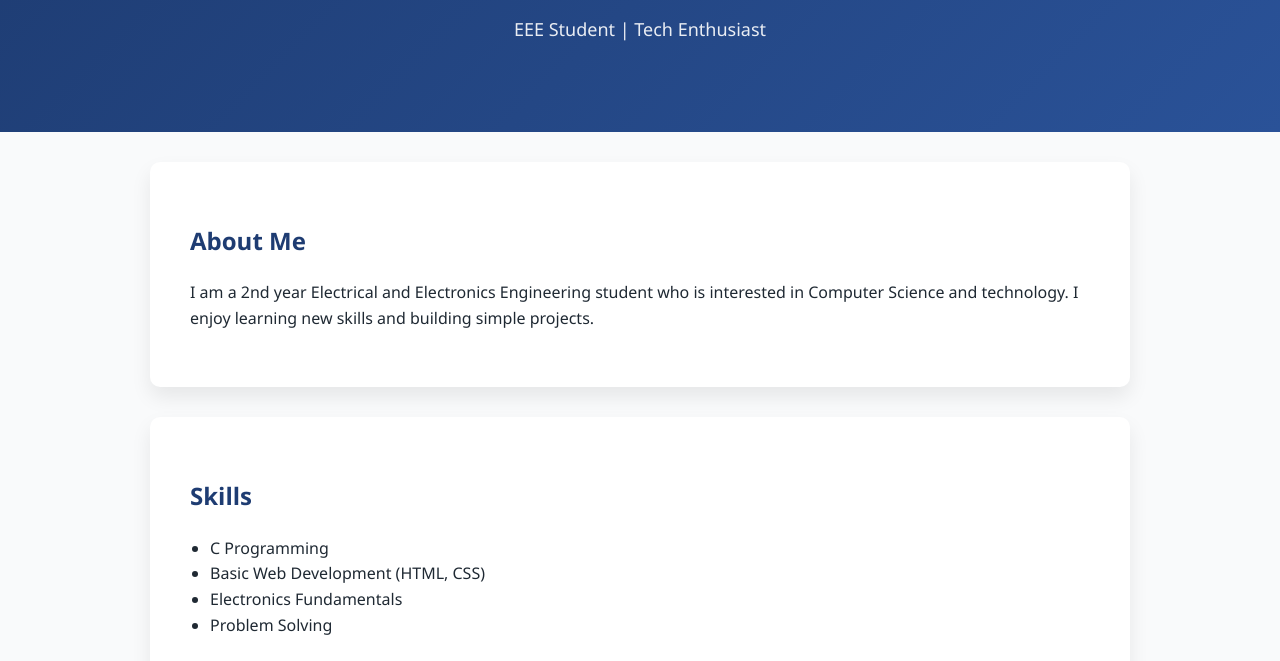
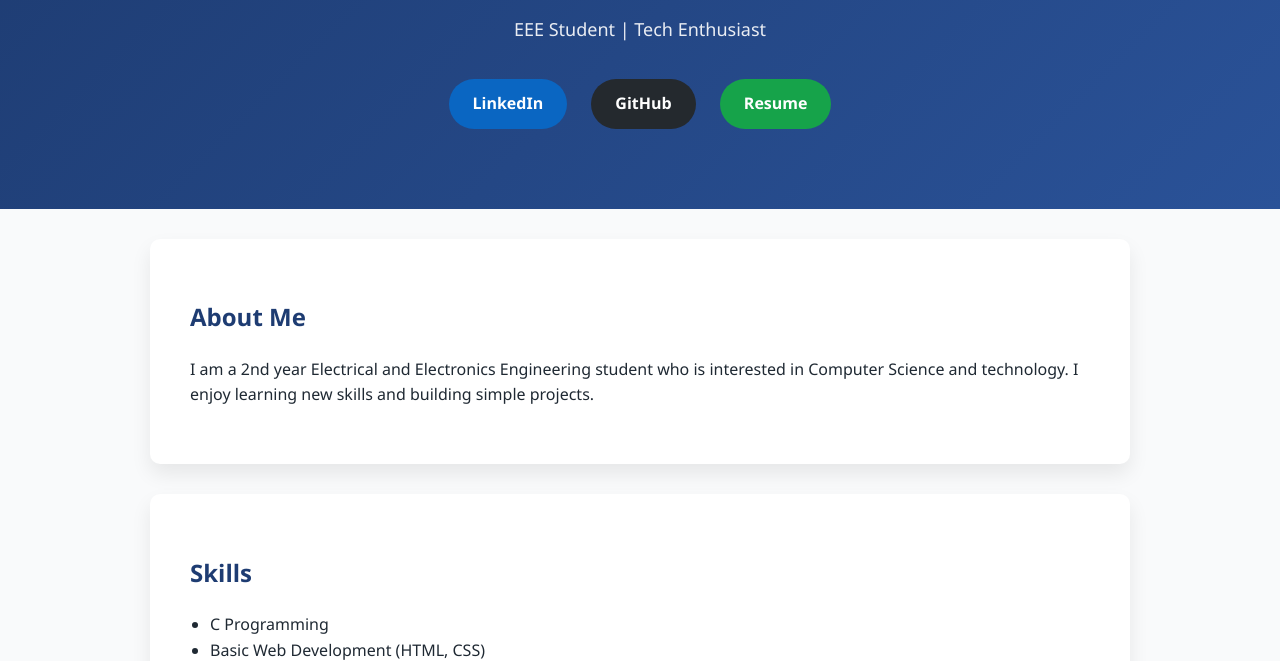
Before and after one commit to ixorame/my-first-website, a plain HTML site: page index.html in a window 1280 px wide. Shown: the part 140-801 px from the top of the page. Drawn offline with Linux system fonts and the light colour scheme.

Commit message:
Update index.html

```diff
--- a/index.html
+++ b/index.html
@@ -60,6 +60,39 @@
         padding: 20px;
         color: #555;
     }
+        .cta-buttons {
+    margin-top: 25px;
+}
+
+.cta-buttons a {
+    display: inline-block;
+    text-decoration: none;
+    margin: 10px;
+    padding: 12px 24px;
+    border-radius: 30px;
+    font-weight: bold;
+    transition: 0.3s;
+}
+
+.btn-linkedin {
+    background-color: #0a66c2;
+    color: white;
+}
+
+.btn-github {
+    background-color: #24292e;
+    color: white;
+}
+
+.btn-resume {
+    background-color: #16a34a;
+    color: white;
+}
+
+.cta-buttons a:hover {
+    transform: scale(1.05);
+    opacity: 0.9;
+}
     </style>
 
 </head>
@@ -68,9 +101,15 @@
 
     <!-- HEADER -->
     <header>
-        <h1>Sana</h1>
-        <p>EEE Student | Tech Enthusiast</p>
-    </header>
+    <h1>Sana</h1>
+    <p>EEE Student | Tech Enthusiast</p>
+
+    <div class="cta-buttons">
+        <a class="btn-linkedin" href="https://linkedin.com" target="_blank">LinkedIn</a>
+        <a class="btn-github" href="https://github.com" target="_blank">GitHub</a>
+        <a class="btn-resume" href="#" target="_blank">Resume</a>
+    </div>
+</header>
 
     <!-- ABOUT -->
     <section>
```
